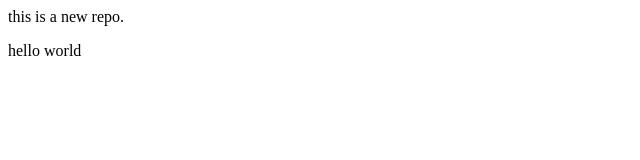
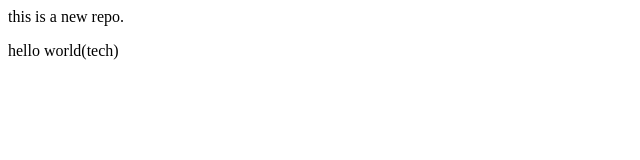
Before and after one commit to mauryabhishek709-max/localrepo, a plain HTML site: page index.html in a window 1280 px wide. Shown: the full height of the page, 0-640 px from the left. Drawn offline with Linux system fonts and the light colour scheme.

Commit message:
dropdown

```diff
--- a/index.html
+++ b/index.html
@@ -1,2 +1,2 @@
 <p>this is a new repo.</p>
-<p>hello world</p>
+<p>hello world(tech)</p>
```
